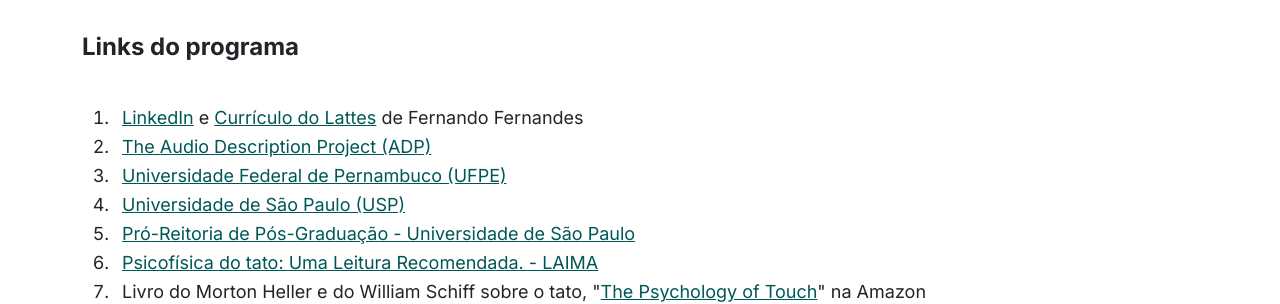
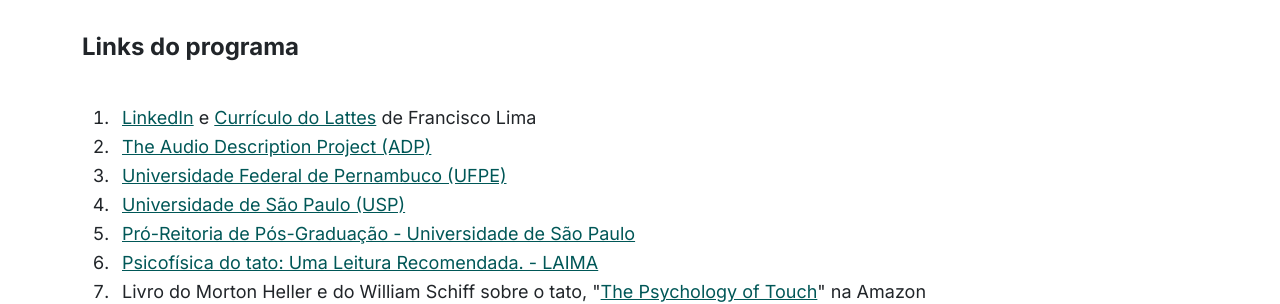
Before and after one commit to focoacessivel/focoacessivel.github.io, a Jekyll site: the page built from _posts/2023-06-20-ep-2-audiodescricao-tecnologia-a-favor-da-acessibilidade-e-da-inclusao-francisco-lima.html, in a window 1280 px wide and 900 px high, scrolled down 3074 px. Shown: the part 153-457 px from the top of the window. Built offline with Jekyll 4.4.1, drawn with Linux system fonts in a browser that asks for light colours; nearby versions of some CDN libraries; comment, search, counter and statistics services are not loaded.

Commit message:
Correção de texto

```diff
--- a/_posts/2023-06-20-ep-2-audiodescricao-tecnologia-a-favor-da-acessibilidade-e-da-inclusao-francisco-lima.html
+++ b/_posts/2023-06-20-ep-2-audiodescricao-tecnologia-a-favor-da-acessibilidade-e-da-inclusao-francisco-lima.html
@@ -66,7 +66,7 @@
   <div class="episode-links my-5">
     <h4 class="border-top pt-5 article-heading">Links do programa</h4>
   <ol>
-    <li><a rel="noopener noreferrer" target="_blank" href="https://www.linkedin.com/in/francisco-jos%C3%A9-de-lima-877132124/">LinkedIn</a> e <a  rel="noopener noreferrer" target="_blank" href="http://lattes.cnpq.br/8179788721486864">Currículo do Lattes</a> de Fernando Fernandes</li>
+    <li><a rel="noopener noreferrer" target="_blank" href="https://www.linkedin.com/in/francisco-jos%C3%A9-de-lima-877132124/">LinkedIn</a> e <a  rel="noopener noreferrer" target="_blank" href="http://lattes.cnpq.br/8179788721486864">Currículo do Lattes</a> de Francisco Lima</li>
     <li><a  rel="noopener noreferrer" target="_blank" href="https://adp.acb.org/">The Audio Description Project (ADP)</a></li>
     <li><a  rel="noopener noreferrer" target="_blank" href="https://www.ufpe.br/">Universidade Federal de Pernambuco (UFPE)</a></li>
     <li><a  rel="noopener noreferrer" target="_blank" href="https://www5.usp.br/">Universidade de São Paulo (USP)</a></li>
@@ -81,7 +81,7 @@
     <li><a  rel="noopener noreferrer" target="_blank" href="https://www.letsenvision.com/">Envision</a></li>
     <li><a  rel="noopener noreferrer" target="_blank" href="https://www.microsoft.com/en-us/ai/seeing-ai">Seeing AI</a> da Microsoft</li>
     <li>Lista dos vencedores em pesquisa e desenvolvimento <a  rel="noopener noreferrer" target="_blank" href="https://adp.acb.org/docs/2021%20ADP%20Awards%20Call%20for%20Nominations.pdf">Dr. Margaret Pfanstiehl Memorial Award in Audio Description</a> em 2018 (PDF, 167 KB)</li>
-    <li><a  rel="noopener noreferrer" target="_blank" href="https://www.camarainclusao.com.br/noticias/brasileiro-cego-ganha-premio-internacional-com-app-snapsects-de-audio-description-cientifica-sobre-insetos/">Brasileiro cego ganha prêmio internacional com app SnapSects de audiodescrição científica sobre insetos</a></li>
+    <li><a  rel="noopener noreferrer" target="_blank" href="https://www.camarainclusao.com.br/noticias/brasileiro-cego-ganha-premio-internacional-com-app-snapsects-de-audio-descricao-cientifica-sobre-insetos/">Brasileiro cego ganha prêmio internacional com app SnapSects de audiodescrição científica sobre insetos</a></li>
     <li>Playlist no Youtube sobre a <a  rel="noopener noreferrer" target="_blank" href="https://www.youtube.com/playlist?list=PLznQWV_VQT11MK0aacEOOGzONoH9ZygYB">audiodescrição no Enem de 2016</a></li>
     <li>Manual do Mundo submete uma <a  rel="noopener noreferrer" target="_blank" href="https://youtu.be/4IgCdR--FIc">inteligência artificial para responder a prova do Enem</a></li>
     <li><a  rel="noopener noreferrer" target="_blank" href="https://chat.openai.com/">Chat GPT</a></li>
```
